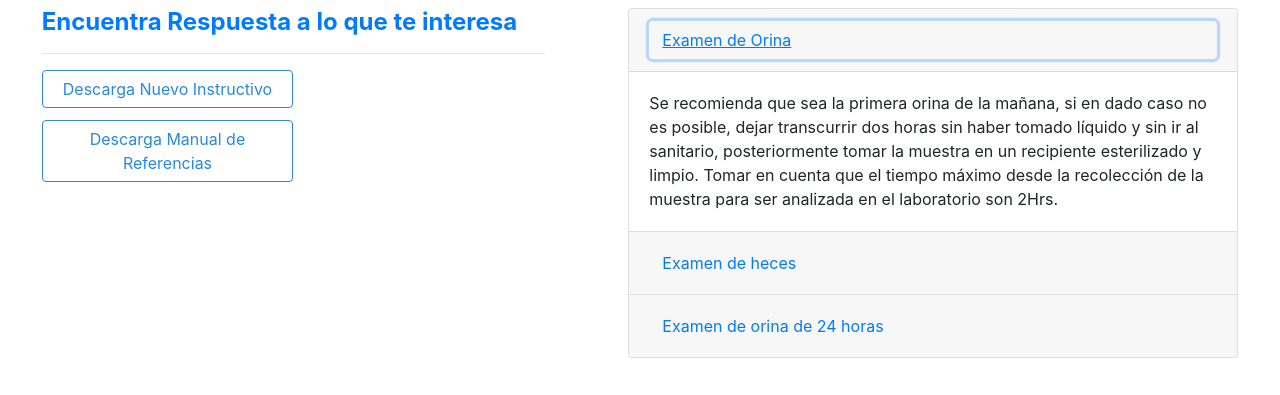
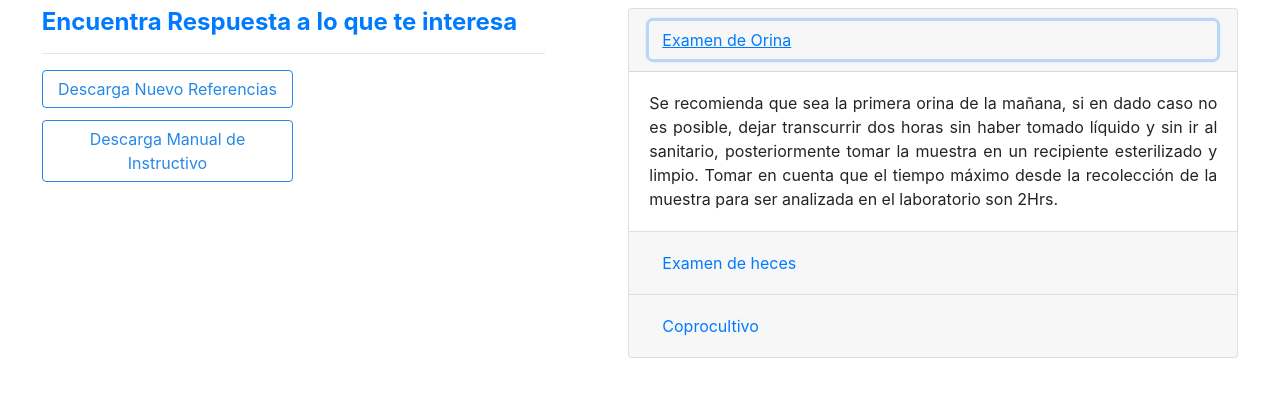
Before and after one commit to Olstertecn11/Inmunolab, a React (Vite) app: page /Preguntas in a window 1280 px wide. Both pictures are taken after a click on the button "Examen de Orina". Shown: the part 343-738 px from the top of the page. Built offline with nearby package versions, Linux system fonts and the light colour scheme.

Commit message:
editing accordino

```diff
--- a/src/components/sections/Questions.jsx
+++ b/src/components/sections/Questions.jsx
@@ -13,10 +13,10 @@
           <h4 className='card-title text-primary'>Encuentra Respuesta a lo que te interesa</h4>
           <hr />
           <Link className='btn btn-p' target='_blank' to='https://github.com/Olstertecn11/Inmunolab/blob/master/Cata%CC%81logo%20de%20Referencia.pdf' download >
-            Descarga Nuevo Instructivo
+            Descarga Nuevo Referencias
           </Link>
-          <button className='btn btn-p' onClick={() => window.open('./src/components/Referencia.pdf', '_blank')}>
-            Descarga Manual de Referencias
+          <button className='btn btn-p' onClick={() => window.open('./src/components/Instructivo.pdf', '_blank')}>
+            Descarga Manual de Instructivo
           </button>
         </div>
         <div className="col-md-6 mx-auto">
@@ -31,7 +31,7 @@
               </div>
 
               <div id="collapseOne" className="collapse show" aria-labelledby="headingOne" data-parent="#accordionExample">
-                <div className="card-body">
+                <div className="card-body text-justify">
                   Se recomienda que sea la primera orina de la mañana, si en dado caso no es posible, dejar transcurrir dos horas sin haber tomado líquido y sin ir al sanitario, posteriormente tomar la muestra en un recipiente esterilizado y limpio. Tomar en cuenta que el tiempo máximo desde la recolección de la muestra para ser analizada en el laboratorio son 2Hrs.
                 </div>
               </div>
@@ -45,7 +45,7 @@
                 </h2>
               </div>
               <div id="collapseTwo" className="collapse" aria-labelledby="headingTwo" data-parent="#accordionExample">
-                <div className="card-body">
+                <div className="card-body text-justify">
                   Recolectar la muestra de heces en recipiente esterilizado y limpio, con un máximo de 2Hrs.
                 </div>
               </div>
@@ -54,13 +54,14 @@
               <div className="card-header" id="headingThree">
                 <h2 className="mb-0">
                   <button className="btn btn-link btn-block text-left collapsed" type="button" data-toggle="collapse" data-target="#collapseThree" aria-expanded="false" aria-controls="collapseThree">
-                    Examen de orina de 24 horas
+                    Coprocultivo
                   </button>
                 </h2>
               </div>
               <div id="collapseThree" className="collapse" aria-labelledby="headingThree" data-parent="#accordionExample">
-                <div className="card-body">
-                  Se necesita una muestra de orina de 24 horas, recolectarla en un recipiente de plástico estéril para orina de 24 horas (solicitar el recipiente al laboratorio). El día elegido, se desechará la primera orina de la mañana. A partir de ese momento, se recogerá la orina emitida a lo largo de todo el día, incluyendo la primera orina de la mañana siguiente.
+                <div className="card-body text-justify">
+                  Recolectar la muestra de heces en recipiente esterilizado y limpio, con un máximo de
+                  2Hrs. Tener cuidado que la muestra de heces no se mezcle con la orina.
                 </div>
               </div>
             </div>
```
